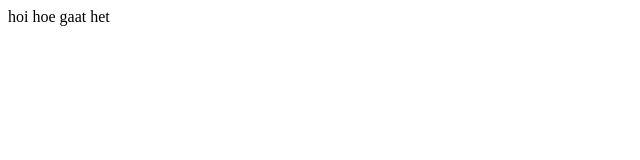
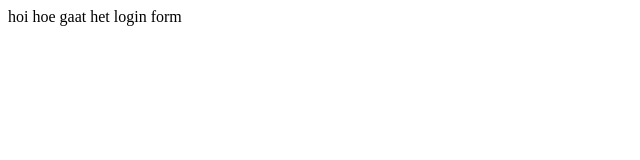
Before and after one commit to Bastiaan97/tutorialRepository, a plain HTML site: page index.html in a window 1280 px wide. Shown: the full height of the page, 0-640 px from the left. Drawn offline with Linux system fonts and the light colour scheme.

Commit message:
login form

```diff
--- a/index.html
+++ b/index.html
@@ -1,3 +1,4 @@
 <html>
  hoi hoe gaat het
+ login form
  <html>
```
Also changed, not shown: login.html (added, +1 -0 lines), Dir 2/log2.txt (added), log.txt (added).
